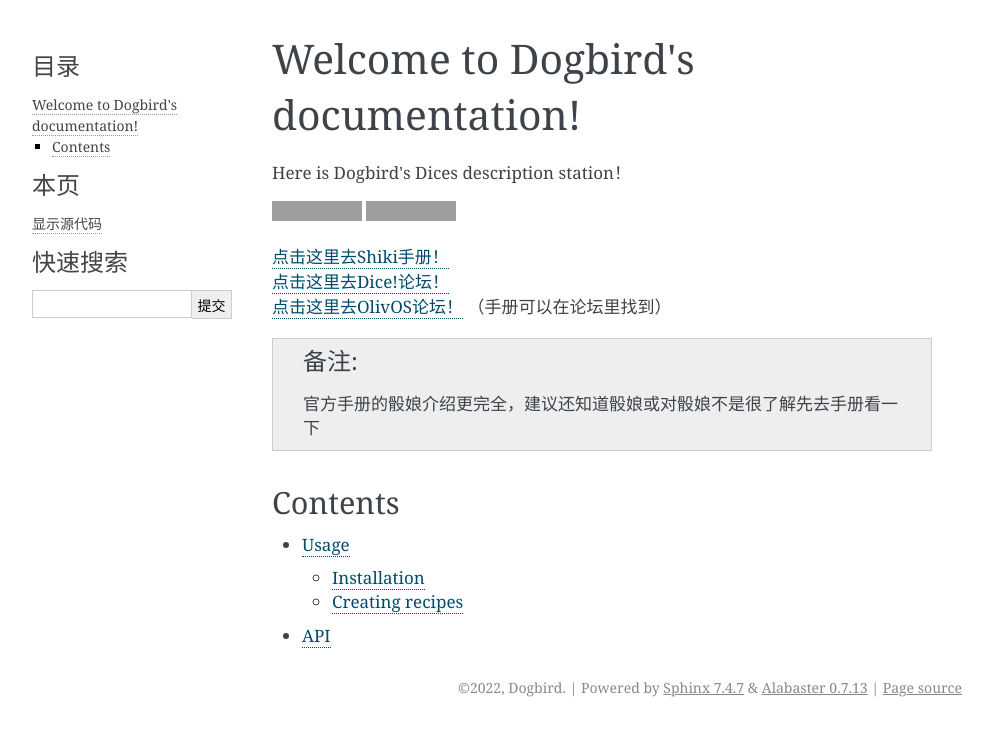
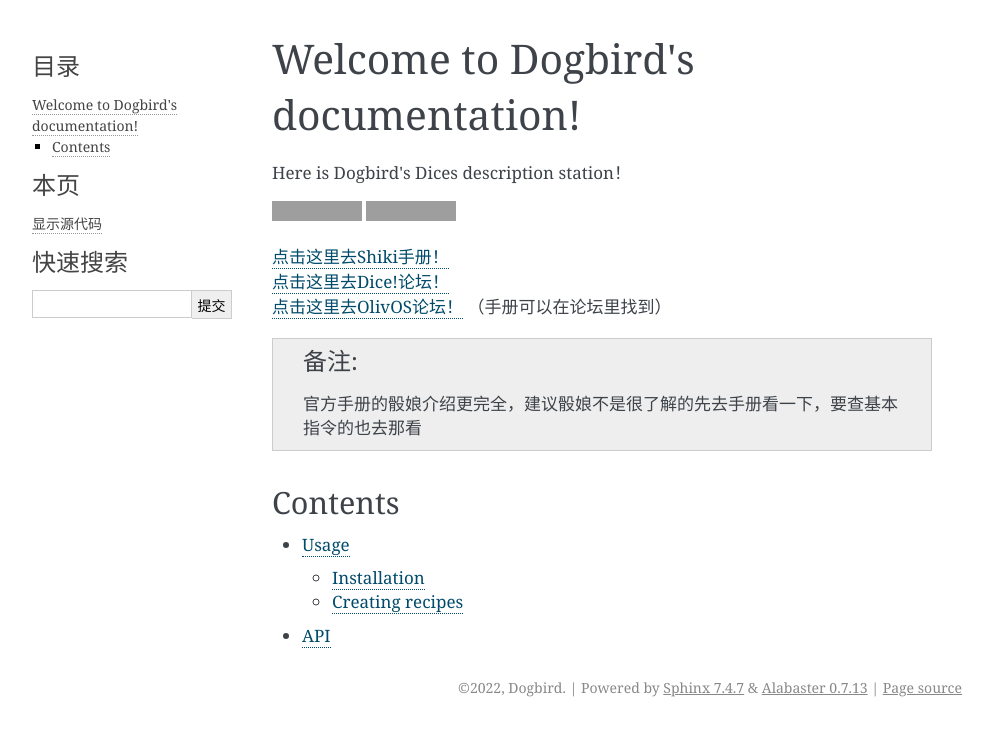
Before and after one commit to dakxi/dkx, a Sphinx documentation site: the page built from docs/source/index.rst, in a window 1280 px wide. Shown: the top 736 px of the page, without its empty margins (148-1141 px from the left). Built offline with Sphinx 7.4.7, drawn with Linux system fonts in a browser that asks for light colours; grey boxes are pictures that could not be loaded.

Commit message:
Update index.rst

```diff
--- a/docs/source/index.rst
+++ b/docs/source/index.rst
@@ -14,9 +14,9 @@ Welcome to Dogbird's documentation!
 | `点击这里去OlivOS论坛！ <https://forum.olivos.run/>`__
   （手册可以在论坛里找到）
 
-.. note::
+.. Note::
 
-   官方手册的骰娘介绍更完全，建议还知道骰娘或对骰娘不是很了解先去手册看一下
+   官方手册的骰娘介绍更完全，建议骰娘不是很了解的先去手册看一下，要查基本指令的也去那看
 
 Contents
 --------
```
